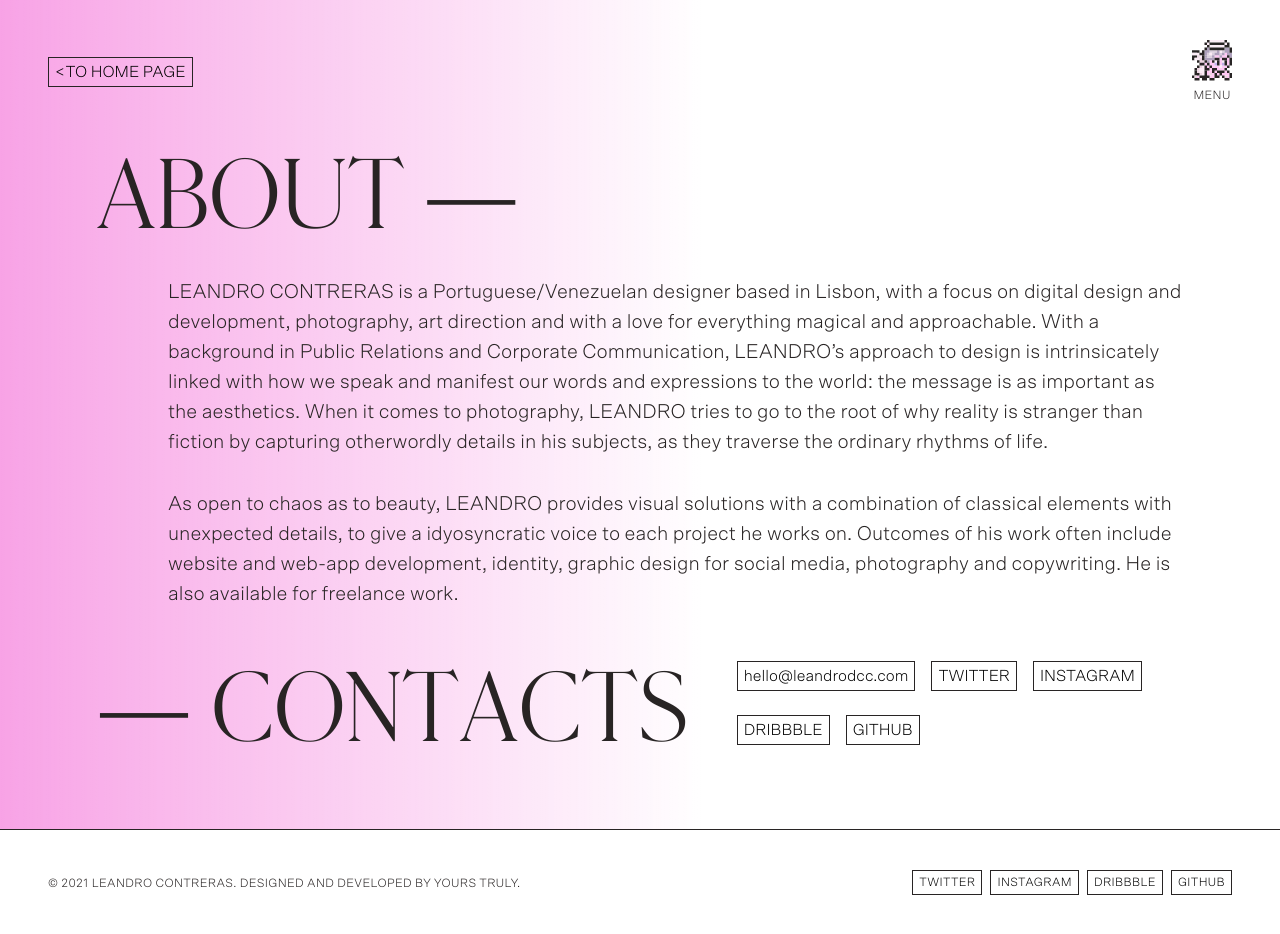
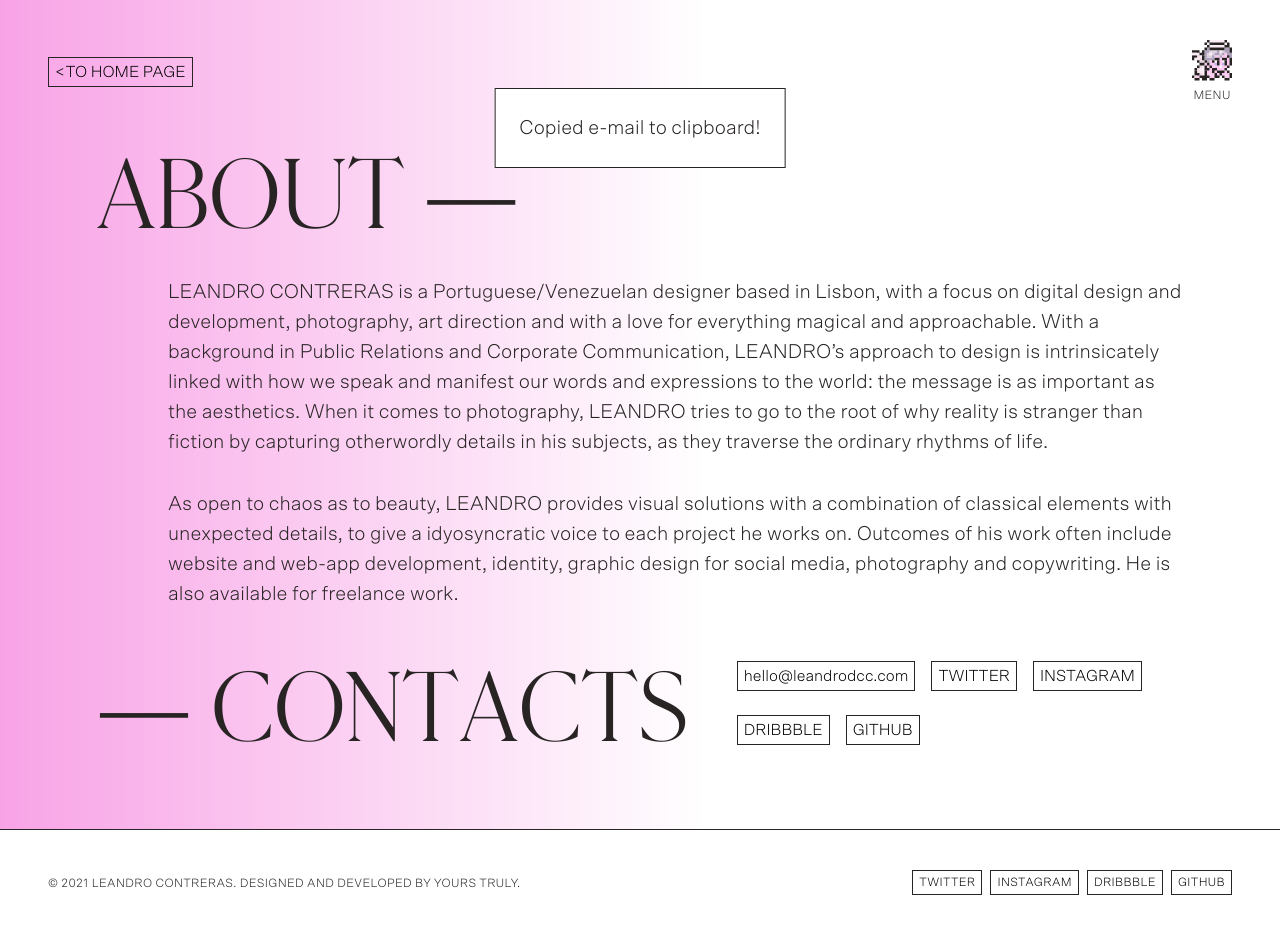
Before and after one commit to leandrodcc/2021-portfolio, a Vue app: page /about-contacts in a window 1280 px wide. Built offline with nearby package versions, Linux system fonts and the light colour scheme.

Commit message:
working on showing warning component on copy to clipboard action

```diff
--- /dev/null
+++ b/src/components/AppWarning.vue
@@ -0,0 +1,36 @@
+<template>
+  <div class="warning-card">
+    <p class="warning-card__message">{{ warningMessage }}</p>
+  </div>
+</template>
+
+<script>
+export default {
+  props: {
+    warningMessage: {
+      type: String,
+      required: true
+    }
+  }
+};
+</script>
+
+<style lang="scss" scoped>
+@import "@/assets/scss/_variables.scss";
+
+.warning-card {
+  width: auto;
+  position: fixed;
+  top: 10%;
+  right: 50%;
+  transform: translate(50%, 10%);
+  background: white;
+  border: solid 0.5px $black;
+  padding: 1rem;
+  text-align: center;
+
+  @media screen and (min-width: 48rem) {
+    padding: 1.5rem;
+  }
+}
+</style>
--- a/src/pages/AboutPage.vue
+++ b/src/pages/AboutPage.vue
@@ -57,12 +57,14 @@
           </section>
         </div>
       </div>
+      <AppWarning warning-message="Copied e-mail to clipboard!" />
     </main>
   </HeaderFooterBreadcrumbPageLayout>
 </template>
 
 <script>
 import HeaderFooterBreadcrumbPageLayout from "@/layouts/HeaderFooterBreadcrumbPageLayout";
+import AppWarning from "@/components/AppWarning";
 
 export default {
   name: "AboutPage",
@@ -72,7 +74,8 @@ export default {
     };
   },
   components: {
-    HeaderFooterBreadcrumbPageLayout
+    HeaderFooterBreadcrumbPageLayout,
+    AppWarning
   },
   methods: {
     async copyEmailToClipboard(event) {
```
